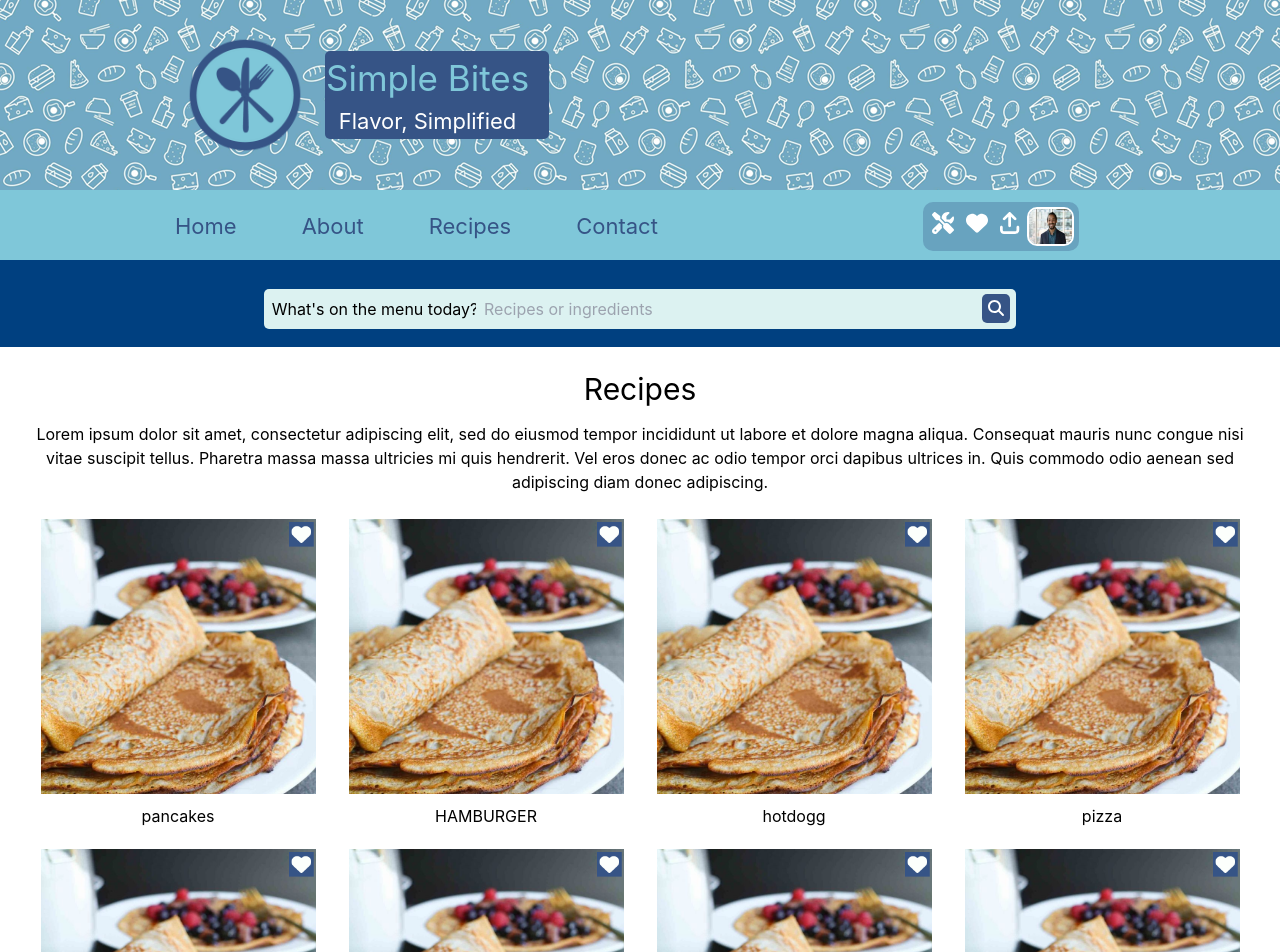
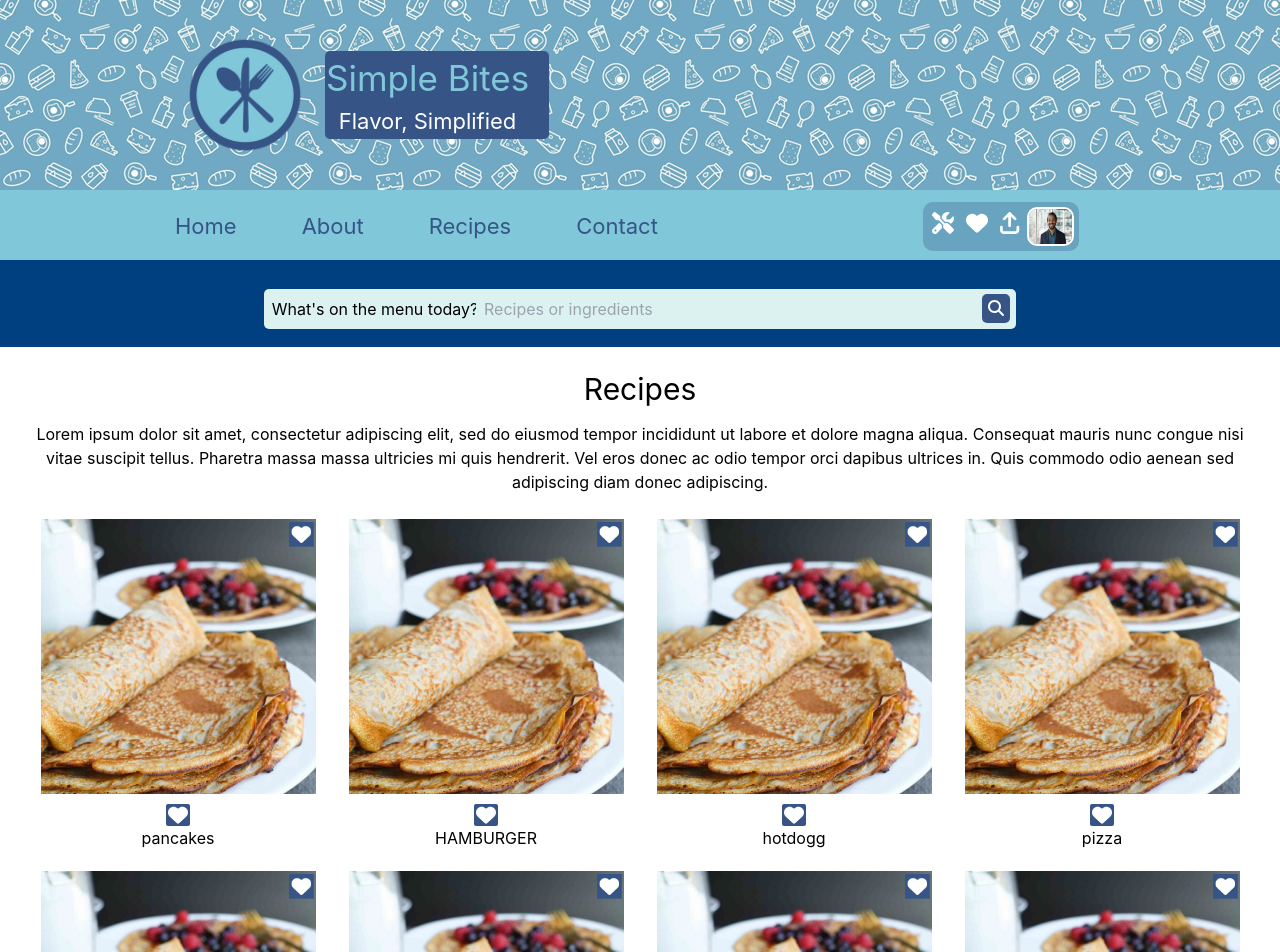
Before and after one commit to SimpleBites/FrontEnd, a React (Create React App) app in the folder app/: page /Recipes in a window 1280 px wide. Shown: the top 952 px of the page. Built offline with nearby package versions, Linux system fonts and the light colour scheme; no server answers.

Commit message:
favorite function
dwasdwasd

```diff
--- a/app/public/data2.json
+++ b/app/public/data2.json
@@ -10,7 +10,8 @@
       "cooking_time": "30 minutes",
       "servings": 12,
       "user_id": 2,
-      "category_id": 2
+      "category_id": 2,
+      "favorite": "no"
     },
        {
       "title": "HAMBURGER",
@@ -22,7 +23,8 @@
       "cooking_time": "40 minutes",
       "servings": 4,
       "user_id": 2,
-      "category_id": 2
+      "category_id": 3,
+      "favorite": "no"
     },
     {
       "title": "hotdogg",
@@ -34,7 +36,8 @@
       "cooking_time": "30 minutes",
       "servings": 6,
       "user_id": 2,
-      "category_id": 2
+      "category_id": 4,
+      "favorite": "no"
     },
     {
       "title": "pizza",
@@ -46,7 +49,8 @@
       "cooking_time": "30 minutes",
       "servings": 4,
       "user_id": 2,
-      "category_id": 2
+      "category_id": 5,
+      "favorite": "no"
     },
       {
         "title": "pans",
@@ -58,7 +62,9 @@
         "cooking_time": "20 minutes",
         "servings": 8,
         "user_id": 1,
-        "category_id": 3
+        "category_id": 6,
+        "favorite": "no"
+
       },
       {
         "title": "Cheeseburger",
@@ -70,7 +76,8 @@
         "cooking_time": "25 minutes",
         "servings": 4,
         "user_id": 2,
-        "category_id": 1
+        "category_id": 7,
+        "favorite": "no"
       },
       {
         "title": "cold dog",
@@ -82,7 +89,8 @@
         "cooking_time": "12 minutes",
         "servings": 6,
         "user_id": 3,
-        "category_id": 4
+        "category_id": 8,
+        "favorite": "no"
       },
       {
         "title": "Spaghetti Bolognese",
@@ -94,7 +102,8 @@
         "cooking_time": "35 minutes",
         "servings": 4,
         "user_id": 4,
-        "category_id": 2
+        "category_id": 9,
+        "favorite": "no"
       },
       {
         "title": "pans",
@@ -106,7 +115,8 @@
         "cooking_time": "20 minutes",
         "servings": 8,
         "user_id": 1,
-        "category_id": 3
+        "category_id": 10,
+        "favorite": "no"
       },
       {
         "title": "Cheeseburger",
@@ -118,7 +128,8 @@
         "cooking_time": "25 minutes",
         "servings": 4,
         "user_id": 2,
-        "category_id": 1
+        "category_id": 11,
+        "favorite": "no"
       },
       {
         "title": "cold dog",
@@ -130,7 +141,8 @@
         "cooking_time": "12 minutes",
         "servings": 6,
         "user_id": 3,
-        "category_id": 4
+        "category_id": 12,
+        "favorite": "no"
       },
       {
         "title": "Spaghetti Bolognese",
@@ -142,7 +154,8 @@
         "cooking_time": "35 minutes",
         "servings": 4,
         "user_id": 4,
-        "category_id": 2
+        "category_id": 13,
+        "favorite": "no"
       }
 
 
--- a/app/src/components/pages/Recipes.js
+++ b/app/src/components/pages/Recipes.js
@@ -1,6 +1,33 @@
 import React, { useState, useEffect } from 'react';
-import { faMagnifyingGlass } from '@fortawesome/free-solid-svg-icons';
+import { faMagnifyingGlass, faHeart as FasHeart } from '@fortawesome/free-solid-svg-icons';
+
 import { FontAwesomeIcon } from '@fortawesome/react-fontawesome';
+
+const Recipe = ({ recipe, onToggleFavorite }) => {
+  const [isFavorite, setIsFavorite] = useState(recipe.favorite === 'yes');
+
+  const handleToggleFavorite = () => {
+    onToggleFavorite(recipe.category_id);
+    setIsFavorite(prevState => !prevState);
+  };
+
+  return (
+    <div className="flex flex-col items-center">
+      <img
+        src={recipe.image}
+        alt={recipe.title}
+        className="object-cover"
+        style={{ width: '275px', height: '275px', margin: '5px', marginBottom: '10px' }}
+      />
+      <button onClick={handleToggleFavorite} className={isFavorite ? "btn-test-favorite favorited" : "btn-test-favorite"}>
+        <FontAwesomeIcon icon={isFavorite ? FasHeart : FasHeart} />
+      </button>
+      <div className="text-center">
+        <h2 className="">{recipe.title}</h2>
+      </div>
+    </div>
+  );
+};
 
 export default function Recipes() {
   const [recipes, setRecipes] = useState([]);
@@ -28,6 +55,17 @@ export default function Recipes() {
     setSearchQuery(event.target.value);
   };
 
+  const handleToggleFavorite = recipeId => {
+    const updatedRecipes = recipes.map(recipe => {
+      if (recipe.category_id === recipeId) {
+        return { ...recipe, favorite: recipe.favorite === 'yes' ? 'no' : 'yes' };
+      }
+      return recipe;
+    });
+
+    setRecipes(updatedRecipes);
+  };
+
   return (
     <div>
       <div className="blue-bar w-full h-22 flex justify-center items-center">
@@ -49,18 +87,13 @@ export default function Recipes() {
       </div>
 
       <div className="container mx-auto px-8">
-      <div className="favorites-container">
+        <div className="favorites-container">
           <h1 className="favorite">Recipes</h1>
           <span className="block favorite-text">Lorem ipsum dolor sit amet, consectetur adipiscing elit, sed do eiusmod tempor incididunt ut labore et dolore magna aliqua. Consequat mauris nunc congue nisi vitae suscipit tellus. Pharetra massa massa ultricies mi quis hendrerit. Vel eros donec ac odio tempor orci dapibus ultrices in. Quis commodo odio aenean sed adipiscing diam donec adipiscing.</span>
 
           <div className="grid grid-cols-1 md:grid-cols-4 gap-4" style={{ flexDirection: 'row' }}>
             {filteredRecipes.map((recipe, index) => (
-              <a key={index} href={`/${recipe.category_id}`} className="flex flex-col items-center">
-                <img src={recipe.image} alt={recipe.title} className="object-cover" style={{ width: '275px', height: '275px', margin: '5px', marginBottom: '10px' }} />
-                <div className="text-center">
-                  <h2 className="">{recipe.title}</h2>
-                </div>
-              </a>
+              <Recipe key={index} recipe={recipe} onToggleFavorite={handleToggleFavorite} />
             ))}
           </div>
         </div>
--- a/app/src/components/pages/footer.css
+++ b/app/src/components/pages/footer.css
@@ -1450,3 +1450,27 @@ li {
 	border-radius: 10px;
 	border: 2px solid white;
  }
+
+ .btn-test-favorite {
+	background-color: #365486;
+	color: white;
+	border: none;
+	padding: 1px 2px;
+	border-radius: 2px;
+	font-size: 20px;
+	cursor: pointer;
+	transition: background-color 0.3s ease;
+	height: 22px;
+	display: flex;
+	flex-direction: column;
+	align-items: flex-start;
+   }
+
+   .btn-test-favorite.favorited {
+	background-color: white;
+	color: #365486;
+   }
+
+   .recipe-title-fontsize {
+	font-size: 15px;
+   }
```
